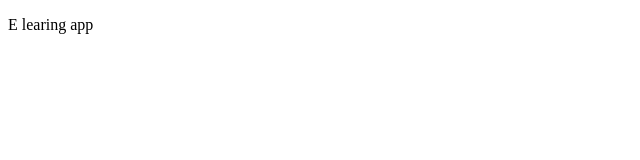
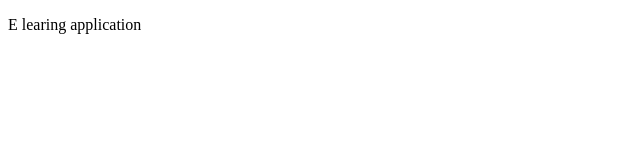
Before and after one commit to emmanuelcodex/e-learning-app, a plain HTML site: page index.html in a window 1280 px wide. Shown: the full height of the page, 0-640 px from the left. Drawn offline with Linux system fonts and the light colour scheme.

Commit message:
Add features

```diff
--- a/index.html
+++ b/index.html
@@ -7,6 +7,6 @@
     <title>Document</title>
 </head>
 <body>
-    <p>E learing app</p>
+    <p>E learing application</p>
 </body>
 </html>
```
